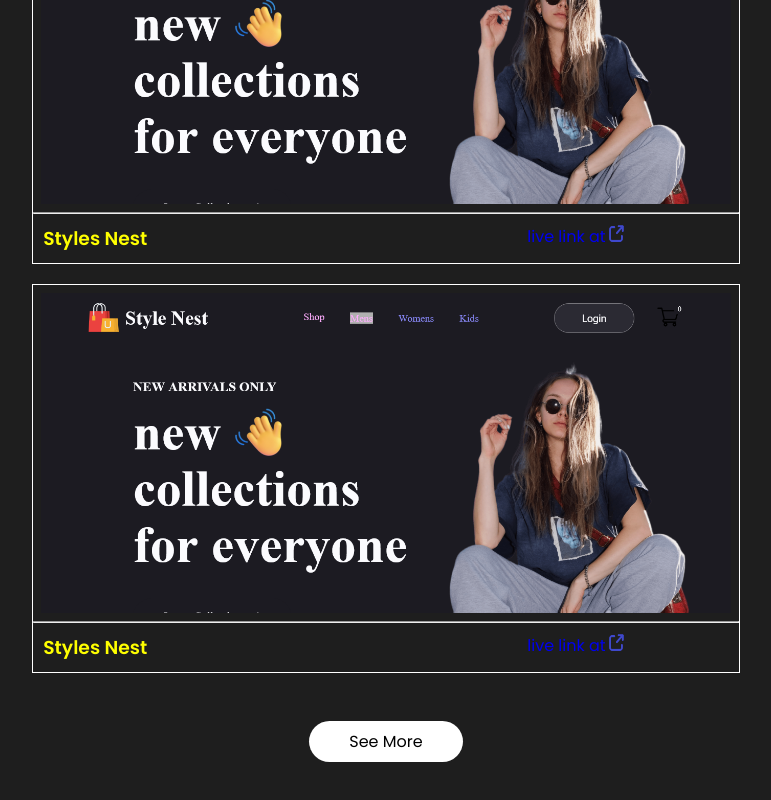
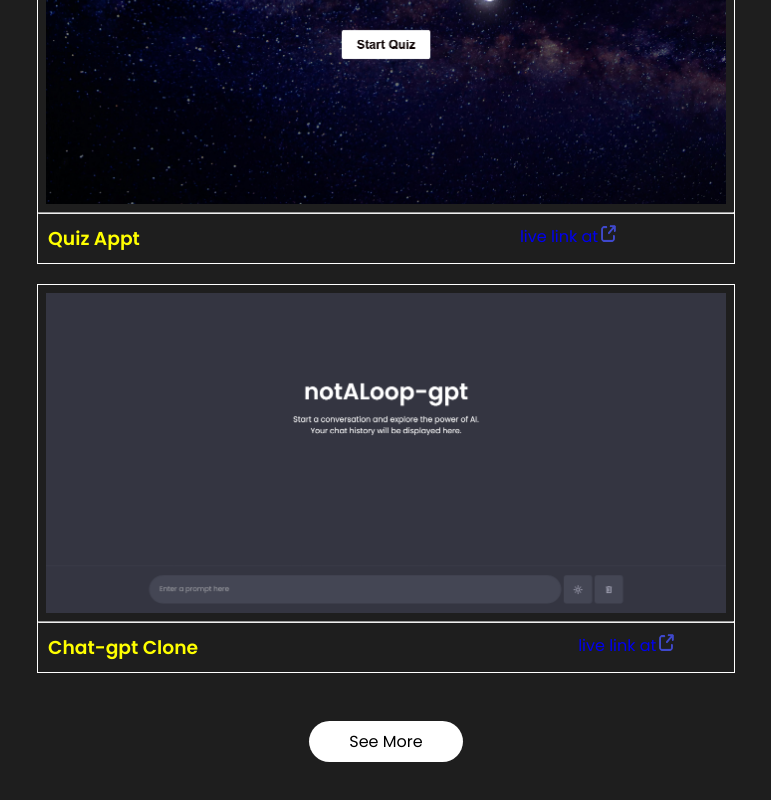
Before and after one commit to Johnnwabueze01/My-Portfolio-React, a React (Vite) app: page / in a window 1280 px wide. Shown: the part 3523-4323 px from the top of the page, without its empty margins (254-1025 px from the left). Built offline with nearby package versions, Linux system fonts and the light colour scheme.

Commit message:
Add files via upload

```diff
--- a/src/Compenents/Works/works.jsx
+++ b/src/Compenents/Works/works.jsx
@@ -4,8 +4,8 @@ import Project1 from '../../assets/Screenshot e.png'
 import project2 from '../../assets/Screenshot M.png'
 import project3 from '../../assets/Screenshot T.png'
 import project4 from '../../assets/Screenshot EB.png'
-import portfolio5 from '../../assets/portfolio-5.png'
-import portfolio6 from '../../assets/portfolio-6.png'
+import project5 from '../../assets/Screenshot Q.png'
+import project6 from '../../assets/Screenshot C.png'
 import Go from '../../assets/go-to.png'
 
 
@@ -51,19 +51,19 @@ const Works = () => {
             </div>
             </div>
             <div className="workimg">
-            <img src={Project1} alt="" className="img" />
+            <img src={project5} alt="" className="img" />
             <hr />
             <div className="txt">
-              <h3>Styles Nest</h3>
-              <a href="https://styles-nest.vercel.app/"><p>live link at <img className='i' src={Go} alt="" /></p></a>
+              <h3>Quiz Appt</h3>
+              <a href="https://my-quiz-app-sigma.vercel.app/"><p>live link at <img className='i' src={Go} alt="" /></p></a>
             </div>
             </div>
             <div className="workimg">
-            <img src={Project1} alt="" className="img" />
+            <img src={project6} alt="" className="img" />
             <hr />
             <div className="txt">
-              <h3>Styles Nest</h3>
-              <a href="https://styles-nest.vercel.app/"><p>live link at <img className='i' src={Go} alt="" /></p></a>
+              <h3>Chat-gpt Clone</h3>
+              <a href="https://gpt-clone-olive.vercel.app/"><p>live link at <img className='i' src={Go} alt="" /></p></a>
             </div>
             </div>
           </div>
```
Also changed, not shown: src/assets/Screenshot C.png (added), src/assets/Screenshot Q.png (added).
